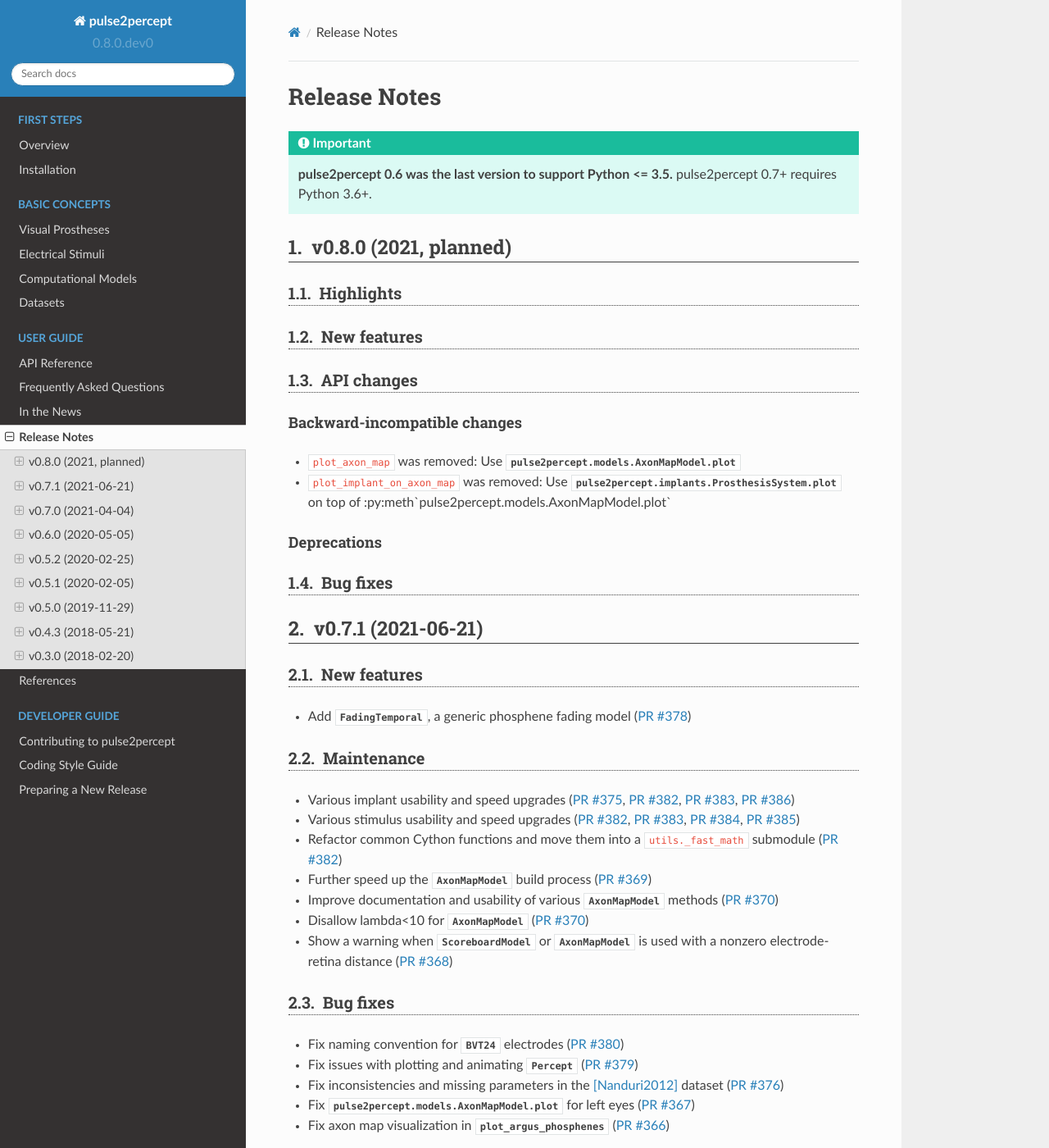
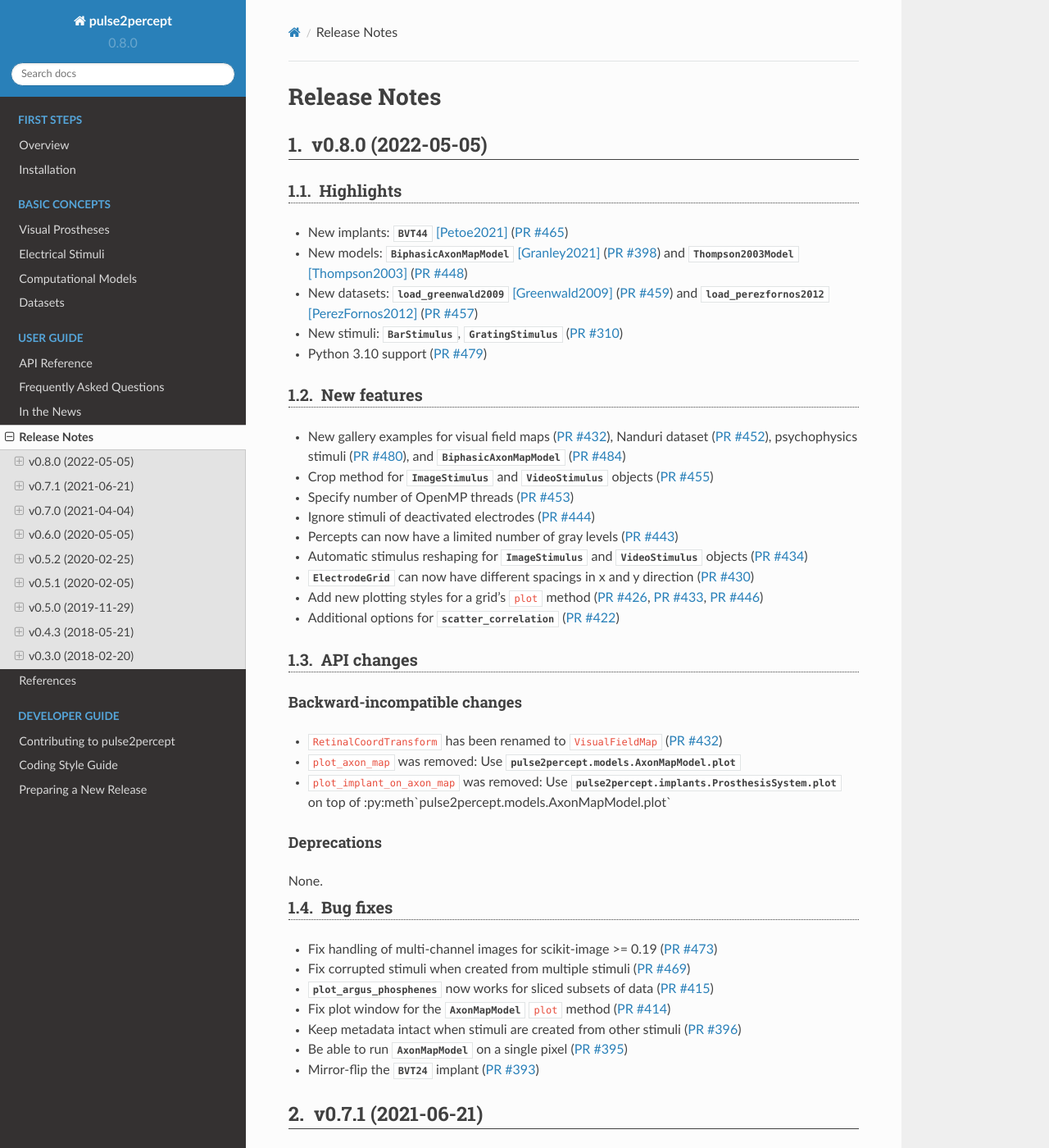
Before and after one commit to pulse2percept/pulse2percept, a Sphinx documentation site: the page built from doc/users/release_notes.rst, in a window 1280 px wide and 1400 px high. Shown: the whole window at 82% size. Built offline with Sphinx 7.4.7 and the Read the Docs theme 2.0.0, drawn with Linux system fonts in a browser that asks for light colours; pages that are not in the unit, such as notebooks, are missing from menus.

Commit message:
Release 0.8.0 (#489)
* Release 0.8.0

```diff
--- a/doc/users/release_notes.rst
+++ b/doc/users/release_notes.rst
@@ -4,19 +4,46 @@
 Release Notes
 =============
 
-.. important::
-
-    **pulse2percept 0.6 was the last version to support Python <= 3.5.**
-    pulse2percept 0.7+ requires Python 3.6+.
-
-v0.8.0 (2021, planned)
-----------------------
+v0.8.0 (2022-05-05)
+-------------------
 
 Highlights
 ~~~~~~~~~~
 
+*  New implants: :py:class:`~pulse2percept.implants.BVT44` [Petoe2021]_
+   (:pull:`465`)
+*  New models: :py:class:`~pulse2percept.models.BiphasicAxonMapModel`
+   [Granley2021]_ (:pull:`398`) and
+   :py:class:`~pulse2percept.models.Thompson2003Model` [Thompson2003]_
+   (:pull:`448`)
+*  New datasets: :py:func:`~pulse2percept.datasets.load_greenwald2009`
+   [Greenwald2009]_ (:pull:`459`) and
+   :py:func:`~pulse2percept.datasets.load_perezfornos2012`
+   [PerezFornos2012]_ (:pull:`457`)
+*  New stimuli: :py:class:`~pulse2percept.stimuli.BarStimulus`,
+   :py:class:`~pulse2percept.stimuli.GratingStimulus` (:pull:`310`)
+*  Python 3.10 support (:pull:`479`)
+
 New features
 ~~~~~~~~~~~~
+
+*  New gallery examples for visual field maps (:pull:`432`), Nanduri
+   dataset (:pull:`452`), psychophysics stimuli (:pull:`480`), and
+   :py:class:`~pulse2percept.models.BiphasicAxonMapModel` (:pull:`484`)
+*  Crop method for :py:class:`~pulse2percept.stimuli.ImageStimulus` and
+   :py:class:`~pulse2percept.stimuli.VideoStimulus` objects (:pull:`455`)
+*  Specify number of OpenMP threads (:pull:`453`)
+*  Ignore stimuli of deactivated electrodes (:pull:`444`)
+*  Percepts can now have a limited number of gray levels (:pull:`443`)
+*  Automatic stimulus reshaping for
+   :py:class:`~pulse2percept.stimuli.ImageStimulus` and
+   :py:class:`~pulse2percept.stimuli.VideoStimulus` objects (:pull:`434`)
+*  :py:class:`~pulse2percept.implants.ElectrodeGrid` can now have different
+   spacings in x and y direction (:pull:`430`)
+*  Add new plotting styles for a grid's ``plot`` method (:pull:`426`,
+   :pull:`433`, :pull:`446`)
+*  Additional options for :py:func:`~pulse2percept.viz.scatter_correlation`
+   (:pull:`422`)
 
 API changes
 ~~~~~~~~~~~
@@ -24,6 +51,7 @@ API changes
 Backward-incompatible changes
 ^^^^^^^^^^^^^^^^^^^^^^^^^^^^^
 
+*  ``RetinalCoordTransform`` has been renamed to ``VisualFieldMap`` (:pull:`432`)
 *  ``plot_axon_map`` was removed: Use :py:meth:`pulse2percept.models.AxonMapModel.plot`
 *  ``plot_implant_on_axon_map`` was removed: Use
    :py:meth:`pulse2percept.implants.ProsthesisSystem.plot` on top of
@@ -32,9 +60,20 @@ Backward-incompatible changes
 Deprecations
 ^^^^^^^^^^^^
 
+None.
+
 Bug fixes
 ~~~~~~~~~
 
+*  Fix handling of multi-channel images for scikit-image >= 0.19 (:pull:`473`)
+*  Fix corrupted stimuli when created from multiple stimuli (:pull:`469`)
+*  :py:func:`~pulse2percept.viz.plot_argus_phosphenes` now works for sliced subsets of data
+   (:pull:`415`)
+*  Fix plot window for the :py:class:`~pulse2percept.models.AxonMapModel` ``plot`` method
+   (:pull:`414`)
+*  Keep metadata intact when stimuli are created from other stimuli (:pull:`396`)
+*  Be able to run :py:class:`~pulse2percept.models.AxonMapModel` on a single pixel (:pull:`395`)
+*  Mirror-flip the :py:class:`~pulse2percept.implants.BVT24` implant (:pull:`393`)
 
 v0.7.1 (2021-06-21)
 -------------------
--- a/pulse2percept/version.py
+++ b/pulse2percept/version.py
@@ -1 +1 @@
-__version__ = '0.8.0.dev0'
+__version__ = '0.8.0'
```
Also changed, not shown: doc/developers/releases.rst (+2 -12 lines), 4 other files.
